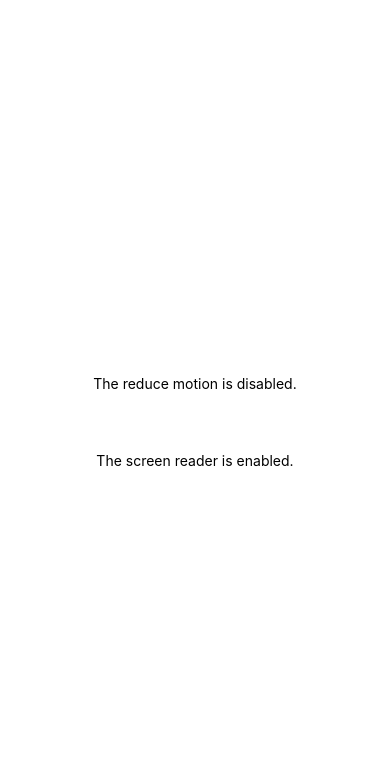
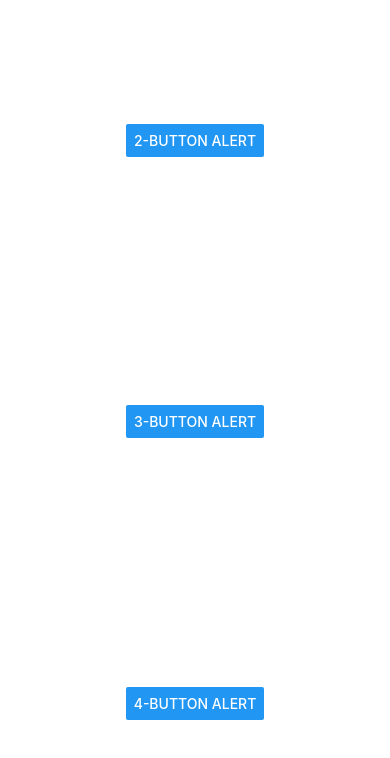
Before and after one commit to Hussain-hamim/Taskly, a React Native app: screen / in a window 390 px wide. Shown: the top 758 px of the page. Built offline with nearby package versions, Linux system fonts and the light colour scheme.

Commit message:
hey bro alert

```diff
--- a/App.js
+++ b/App.js
@@ -1,45 +1,46 @@
-import React, { useState, useEffect } from "react";
-import { AccessibilityInfo, View, Text, StyleSheet } from "react-native";
+import React from "react";
+import { View, StyleSheet, Button, Alert } from "react-native";
 
 const App = () => {
-  const [reduceMotionEnabled, setReduceMotionEnabled] = useState(false);
-  const [screenReaderEnabled, setScreenReaderEnabled] = useState(false);
+  const createTwoButtonAlert = () =>
+    Alert.alert("Alert Title", "My Alert Msg", [
+      {
+        text: "Cancel",
+        onPress: () => console.log("Cancel Pressed"),
+        style: "cancel",
+      },
+      { text: "OK", onPress: () => console.log("OK Pressed") },
+    ]);
 
-  useEffect(() => {
-    const reduceMotionChangedSubscription = AccessibilityInfo.addEventListener(
-      "reduceMotionChanged",
-      (isReduceMotionEnabled) => {
-        setReduceMotionEnabled(isReduceMotionEnabled);
-      }
-    );
-    const screenReaderChangedSubscription = AccessibilityInfo.addEventListener(
-      "screenReaderChanged",
-      (isScreenReaderEnabled) => {
-        setScreenReaderEnabled(isScreenReaderEnabled);
-      }
-    );
+  const alertMe = () =>
+    Alert.alert("Hey bro", "this the message", [
+      { text: "Ok", onPress: () => Alert.alert("Done bro") },
+      {
+        text: "Cancel",
+        onPress: () => Alert.alert("Canceled bro"),
+        style: "cancel",
+      },
+    ]);
 
-    AccessibilityInfo.isReduceMotionEnabled().then((isReduceMotionEnabled) => {
-      setReduceMotionEnabled(isReduceMotionEnabled);
-    });
-    AccessibilityInfo.isScreenReaderEnabled().then((isScreenReaderEnabled) => {
-      setScreenReaderEnabled(isScreenReaderEnabled);
-    });
-
-    return () => {
-      reduceMotionChangedSubscription.remove();
-      screenReaderChangedSubscription.remove();
-    };
-  }, []);
+  const createThreeButtonAlert = () =>
+    Alert.alert("Alert Title", "My Alert Msg", [
+      {
+        text: "Ask me later",
+        onPress: () => console.log("Ask me later pressed"),
+      },
+      {
+        text: "Cancel",
+        onPress: () => console.log("Cancel Pressed"),
+        style: "cancel",
+      },
+      { text: "OK", onPress: () => console.log("OK Pressed") },
+    ]);
 
   return (
     <View style={styles.container}>
-      <Text style={styles.status}>
-        The reduce motion is {reduceMotionEnabled ? "enabled" : "disabled"}.
-      </Text>
-      <Text style={styles.status}>
-        The screen reader is {screenReaderEnabled ? "enabled" : "disabled"}.
-      </Text>
+      <Button title={"2-Button Alert"} onPress={createTwoButtonAlert} />
+      <Button title={"3-Button Alert"} onPress={createThreeButtonAlert} />
+      <Button title={"4-Button Alert"} onPress={alertMe} />
     </View>
   );
 };
@@ -47,11 +48,8 @@ const App = () => {
 const styles = StyleSheet.create({
   container: {
     flex: 1,
+    justifyContent: "space-around",
     alignItems: "center",
-    justifyContent: "center",
-  },
-  status: {
-    margin: 30,
   },
 });
 
```
